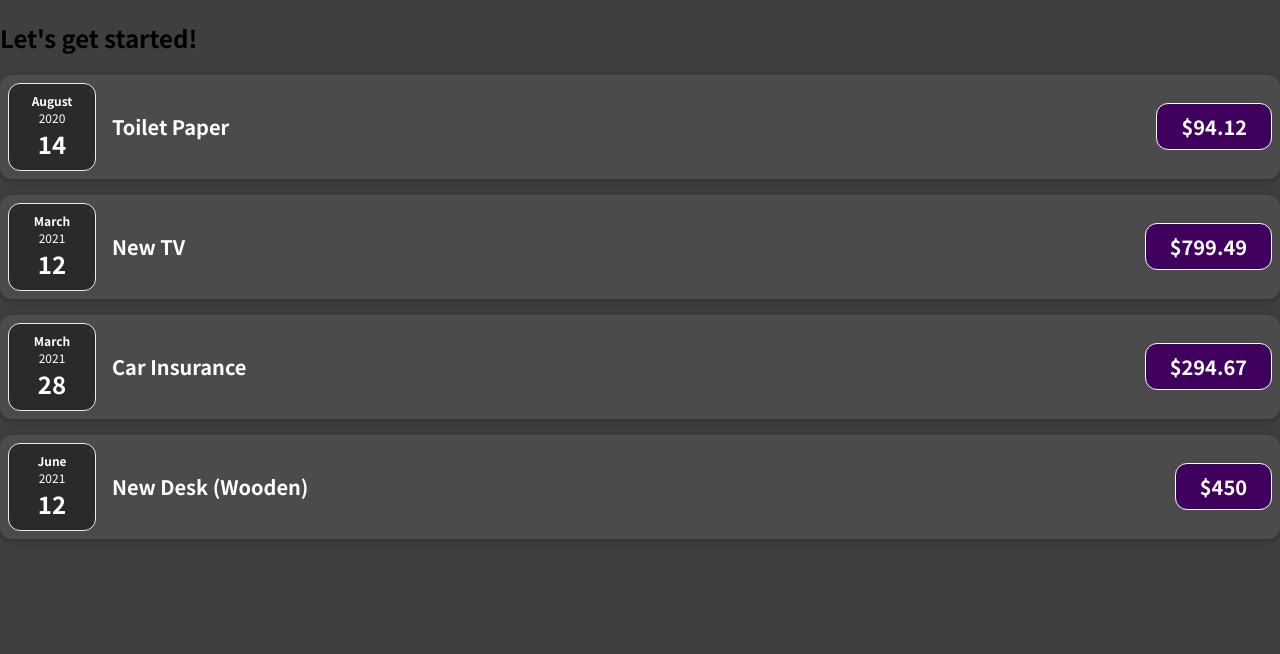
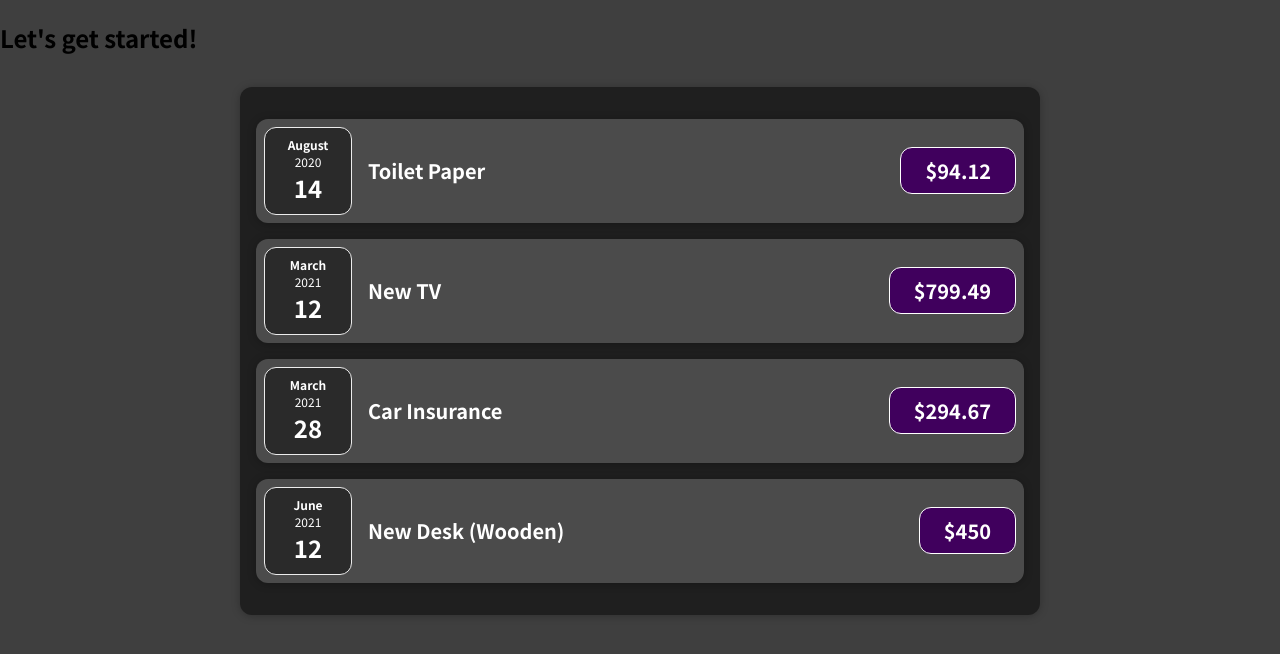
Before and after one commit to pji0219/react-complete-guide, a React (Create React App) app: page / in a window 1280 px wide. Shown: the top 654 px of the page. Built offline with nearby package versions, Linux system fonts and the light colour scheme.

Commit message:
컴포지션

```diff
--- a/src/App.jsx
+++ b/src/App.jsx
@@ -1,4 +1,4 @@
-import ExpenseItem from './components/ExpenseItem';
+import Expenses from './components/Expenses';
 
 function App() {
   const expenses = [
@@ -26,13 +26,7 @@ function App() {
   return (
     <div>
       <h2>Let's get started!</h2>
-      {expenses.map((expense) => (
-        <ExpenseItem
-          title={expense.title}
-          amount={expense.amount}
-          date={expense.date}
-        />
-      ))}
+      <Expenses items={expenses} />
     </div>
   );
 }
--- /dev/null
+++ b/src/components/Card.css
@@ -0,0 +1,4 @@
+.card {
+  border-radius: 12px;
+  box-shadow: 0 1px 8px rgba(0, 0, 0, 0.25);
+}
--- /dev/null
+++ b/src/components/Card.jsx
@@ -0,0 +1,11 @@
+import './Card.css';
+
+// children props를 사용해서 재사용할 수 있는 래퍼 컴포넌트를 만듦
+function Card(props) {
+  // const classes = props.className + 'card';
+  const classes = `card ${props.className}`;
+
+  return <div className={classes}>{props.children}</div>;
+}
+
+export default Card;
--- a/src/components/ExpenseItem.css
+++ b/src/components/ExpenseItem.css
@@ -2,10 +2,8 @@
   display: flex;
   justify-content: space-between;
   align-items: center;
-  box-shadow: 0 2px 8px rgba(0, 0, 0, 0.25);
   padding: 0.5rem;
   margin: 1rem 0;
-  border-radius: 12px;
   background-color: #4b4b4b;
 }
 
--- a/src/components/ExpenseItem.jsx
+++ b/src/components/ExpenseItem.jsx
@@ -1,15 +1,16 @@
+import Card from './Card';
 import ExpenseDate from './ExpenseDate';
 import './ExpenseItem.css';
 
 function ExpenseItem({ title, amount, date }) {
   return (
-    <div className='expense-item'>
+    <Card className='expense-item'>
       <ExpenseDate date={date} />
       <div className='expense-item__description'>
         <h2>{title}</h2>
         <div className='expense-item__price'>${amount}</div>
       </div>
-    </div>
+    </Card>
   );
 }
 
--- /dev/null
+++ b/src/components/Expenses.css
@@ -0,0 +1,9 @@
+.expenses {
+  padding: 1rem;
+  background-color: rgb(31, 31, 31);
+  margin: 2rem auto;
+  width: 50rem;
+  max-width: 95%;
+  border-radius: 12px;
+  box-shadow: 0 1px 8px rgba(0, 0, 0, 0.25);
+}
--- /dev/null
+++ b/src/components/Expenses.jsx
@@ -0,0 +1,20 @@
+import Card from './Card';
+import ExpenseItem from './ExpenseItem';
+import './Expenses.css';
+
+function Expense({ items }) {
+  return (
+    <Card className='expenses'>
+      {items.map((item, index) => (
+        <ExpenseItem
+          title={item.title}
+          amount={item.amount}
+          date={item.date}
+          key={index}
+        />
+      ))}
+    </Card>
+  );
+}
+
+export default Expense;
```
Also changed, not shown: 1 other file (tests, documents, lock files or other folders).
